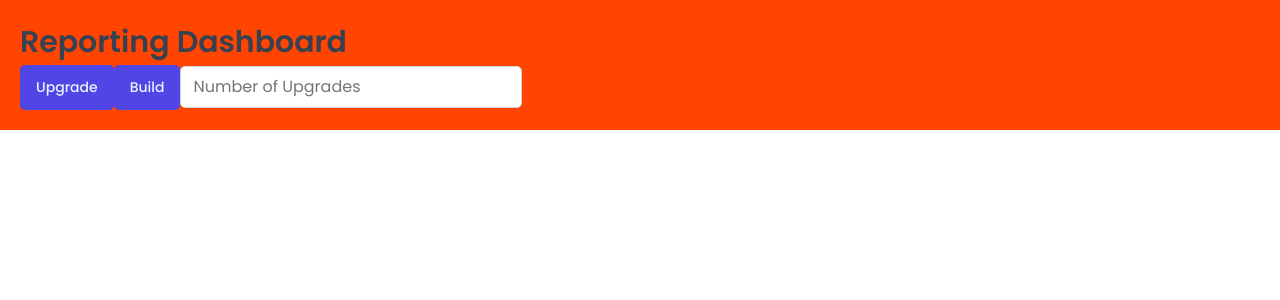
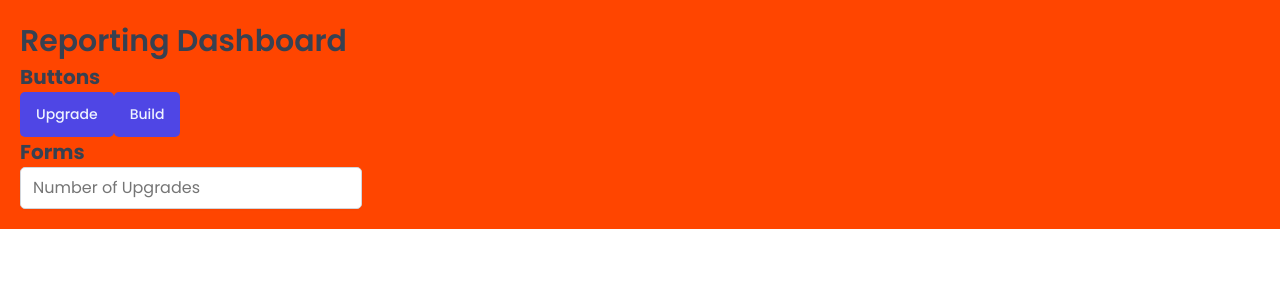
Before and after one commit to Deftly/r_dash, a React (Vite) app: page / in a window 1280 px wide. Shown: the top 300 px of the page. Built offline with nearby package versions, Linux system fonts and the light colour scheme; a web font is replaced by a local one.

Commit message:
styled component props

```diff
--- a/src/App.jsx
+++ b/src/App.jsx
@@ -2,11 +2,7 @@
 import GlobalStyles from "./styles/GlobalStyles";
 import Button from "./ui/Button";
 import Input from "./ui/Input";
-
-const H1 = styled.h1`
-  font-size: 30px;
-  font-weight: 600;
-`;
+import Heading from "./ui/Heading";
 
 const StyledApp = styled.div`
   background-color: orangered;
@@ -18,9 +14,13 @@
     <>
       <GlobalStyles />
       <StyledApp>
-        <H1>Reporting Dashboard</H1>
+        <Heading as="h1">Reporting Dashboard</Heading>
+
+        <Heading as="h2">Buttons</Heading>
         <Button onClick={() => alert("Upgraded")}>Upgrade</Button>
         <Button onClick={() => alert("Build triggered")}>Build</Button>
+
+        <Heading as="h3">Forms</Heading>
         <Input type="number" placeholder="Number of Upgrades" />
       </StyledApp>
     </>
--- /dev/null
+++ b/src/ui/Heading.jsx
@@ -0,0 +1,25 @@
+import styled from "styled-components";
+
+const Heading = styled.h1`
+  ${(props) =>
+    props.as === "h1" &&
+    `
+      font-size: 3rem;
+      font-weight: 600;
+    `}
+  ${(props) =>
+    props.as === "h2" &&
+    `
+      font-size: 2rem;
+      font-weight: 600
+    `}
+  ${(props) =>
+    props.as === "h3" &&
+    `
+      font-size: 2rem;
+      font-weight: 500
+    `}
+  line-height: 1.4;
+`;
+
+export default Heading;
```
